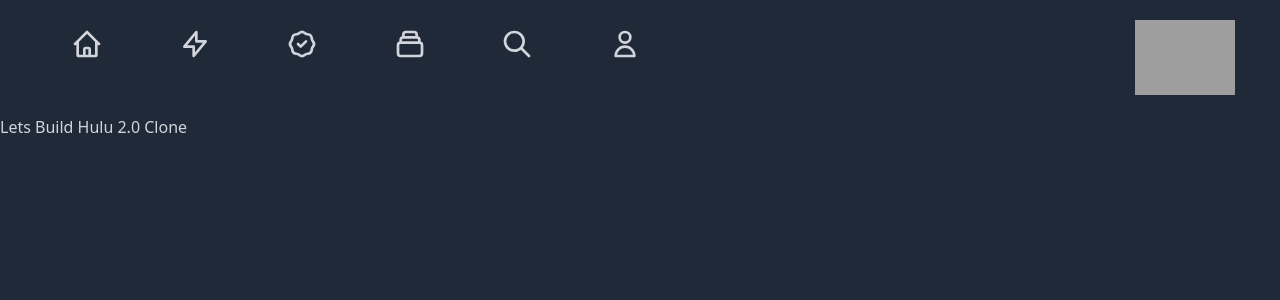
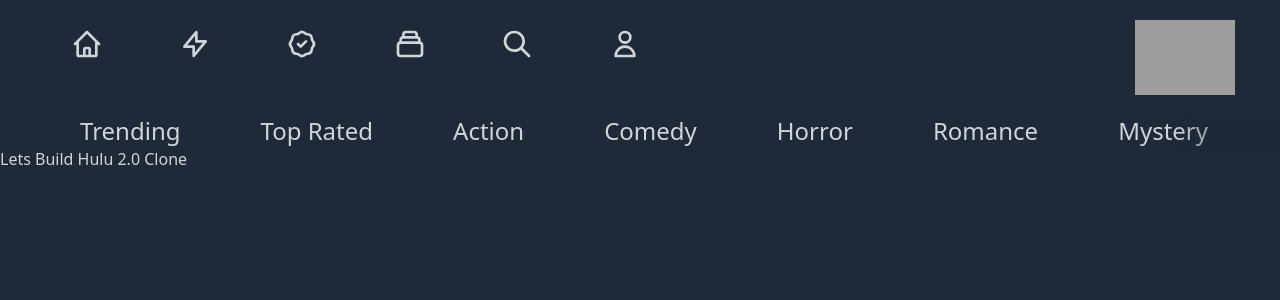
Before and after one commit to leoziondev/yt-hulu-clone, a Next.js app: page / in a window 1280 px wide. Shown: the top 300 px of the page. Built offline with nearby package versions, Linux system fonts and the light colour scheme; no server answers; grey boxes are pictures that could not be loaded.

Commit message:
component: nav category

```diff
--- /dev/null
+++ b/src/components/Nav.js
@@ -0,0 +1,27 @@
+import { useRouter } from "next/router"
+import requests from "../utils/requests"
+
+const Nav = () => {
+    const router = useRouter()
+
+    return (
+        <nav className="relative">
+            <div className="flex px-10 sm:px-20 text-2xl whitespace-nowrap space-x-10 sm:space-x-20 overflow-x-scroll scrollbar-hide">
+                {Object.entries(requests).map(([key, { title, url }]) => (
+                    <h2
+                        key={key}
+                        onClick={() => router.push(`/?genre=${key}`)}
+                        className="last:pr-24 cursor-pointer transition duration-100 transform hover:scale-125 hover:text-white active:text-red-500"
+                    >
+                        {title}
+                    </h2>
+                ))}
+            </div>
+            <div className="absolute top-0 right-0 bg-gradient-to-l from-[#1f2937] h-10 w-1/12">
+
+            </div>
+        </nav>
+    )
+}
+
+export default Nav
--- a/src/pages/index.js
+++ b/src/pages/index.js
@@ -1,6 +1,7 @@
 import Head from 'next/head'
 import Image from 'next/image'
 import Header from '../components/Header'
+import Nav from '../components/Nav'
 
 export default function Home() {
   return (
@@ -11,6 +12,7 @@
         <link rel="icon" href="/favicon.ico" />
       </Head>
       <Header />
+      <Nav />
 
       {/* NAV */}
 
```
